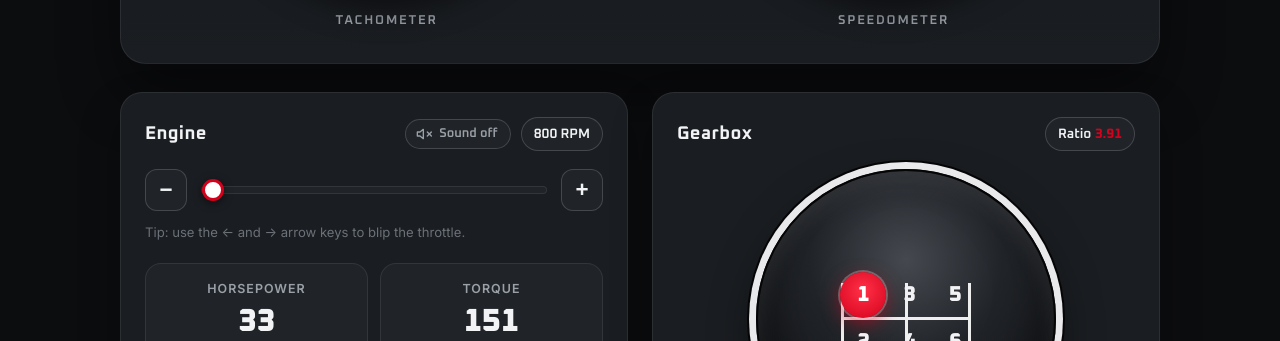
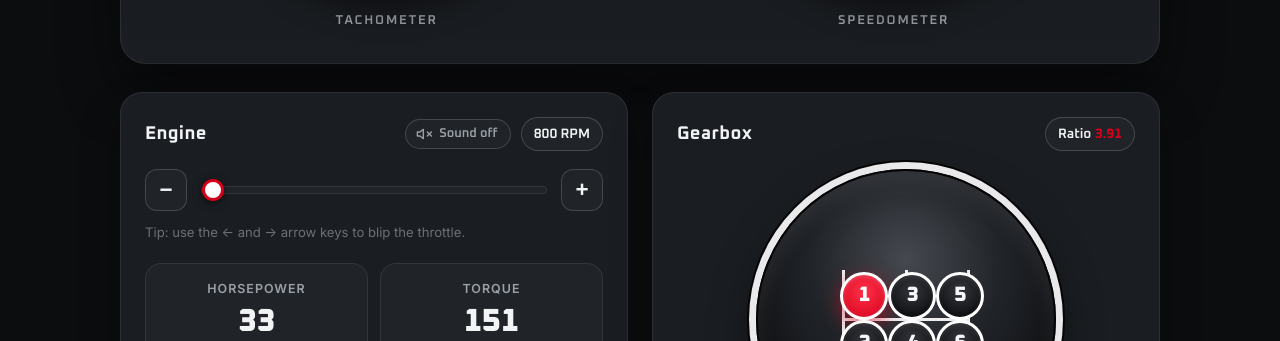
Before and after one commit to darrylsiry/porsche_simulator, a website: page index.html in a window 1280 px wide. Shown: the part 590-931 px from the top of the page. Drawn offline with Linux system fonts and the light colour scheme.

Commit message:
feat: adjust gate rail and slot styles for better alignment and visual enhancement

```diff
--- a/styles.css
+++ b/styles.css
@@ -562,13 +562,13 @@ input[type="range"]::-moz-range-thumb {
     0 20px 44px rgba(0, 0, 0, 0.5);
 }
 
-/* Engraved white H-pattern */
+/* Engraved white H-pattern, lines stop at the circle centers */
 .gate-rail {
   position: absolute;
-  left: 28%;
-  right: 28%;
-  top: 38%;
-  bottom: 38%;
+  left: 50%;
+  right: 50%;
+  top: 50%;
+  bottom: 50%;
   pointer-events: none;
   background:
     /* three vertical channels */
@@ -577,39 +577,46 @@ input[type="range"]::-moz-range-thumb {
     linear-gradient(#fff, #fff) 100% 0 / 3px 100% no-repeat,
     /* center horizontal connector */
     linear-gradient(#fff, #fff) 0 50% / 100% 3px no-repeat;
+  /* expand the rail to reach the slot centers in each column/row */
+  margin: -1px;
+  inset: 33.5% 28.7%;
   opacity: 0.92;
 }
 
+/* Number sits inside a small engraved circle at each end of the H */
 .gate-slot {
   position: relative;
   z-index: 1;
   display: grid;
   place-items: center;
-  width: 46px;
-  height: 46px;
-  border: none;
+  width: 48px;
+  height: 48px;
+  border: 3px solid #fff;
   border-radius: 50%;
-  background: transparent;
-  color: #f2f2f4;
+  background: radial-gradient(circle at 50% 35%, #303338 0%, #16181b 70%, #0a0b0d 100%);
+  color: #f6f6f8;
   font-family: var(--font-display);
-  font-size: 1.35rem;
+  font-size: 1.3rem;
   font-weight: 800;
   cursor: pointer;
-  transition: color 0.18s ease, background 0.2s ease, box-shadow 0.2s ease, transform 0.15s ease;
+  box-shadow: inset 0 2px 5px rgba(255, 255, 255, 0.12), inset 0 -3px 6px rgba(0, 0, 0, 0.5);
+  transition: color 0.18s ease, background 0.2s ease, border-color 0.2s ease, box-shadow 0.2s ease, transform 0.15s ease;
 }
 
 .gate-slot:hover {
   transform: translateY(-1px);
   color: #fff;
-  text-shadow: 0 0 10px rgba(255, 255, 255, 0.5);
+  border-color: #fff;
+  box-shadow: inset 0 2px 5px rgba(255, 255, 255, 0.12), 0 0 12px rgba(255, 255, 255, 0.35);
 }
 
 .gate-slot.selected {
+  border-color: #fff;
   background: radial-gradient(circle at 50% 40%, #ff3147, var(--accent));
   color: #fff;
   box-shadow:
-    0 0 0 2px rgba(255, 255, 255, 0.25),
-    0 6px 18px rgba(213, 0, 28, 0.55);
+    inset 0 2px 5px rgba(255, 255, 255, 0.2),
+    0 6px 18px rgba(213, 0, 28, 0.6);
 }
 
 /* ---------- Details ---------- */
```
